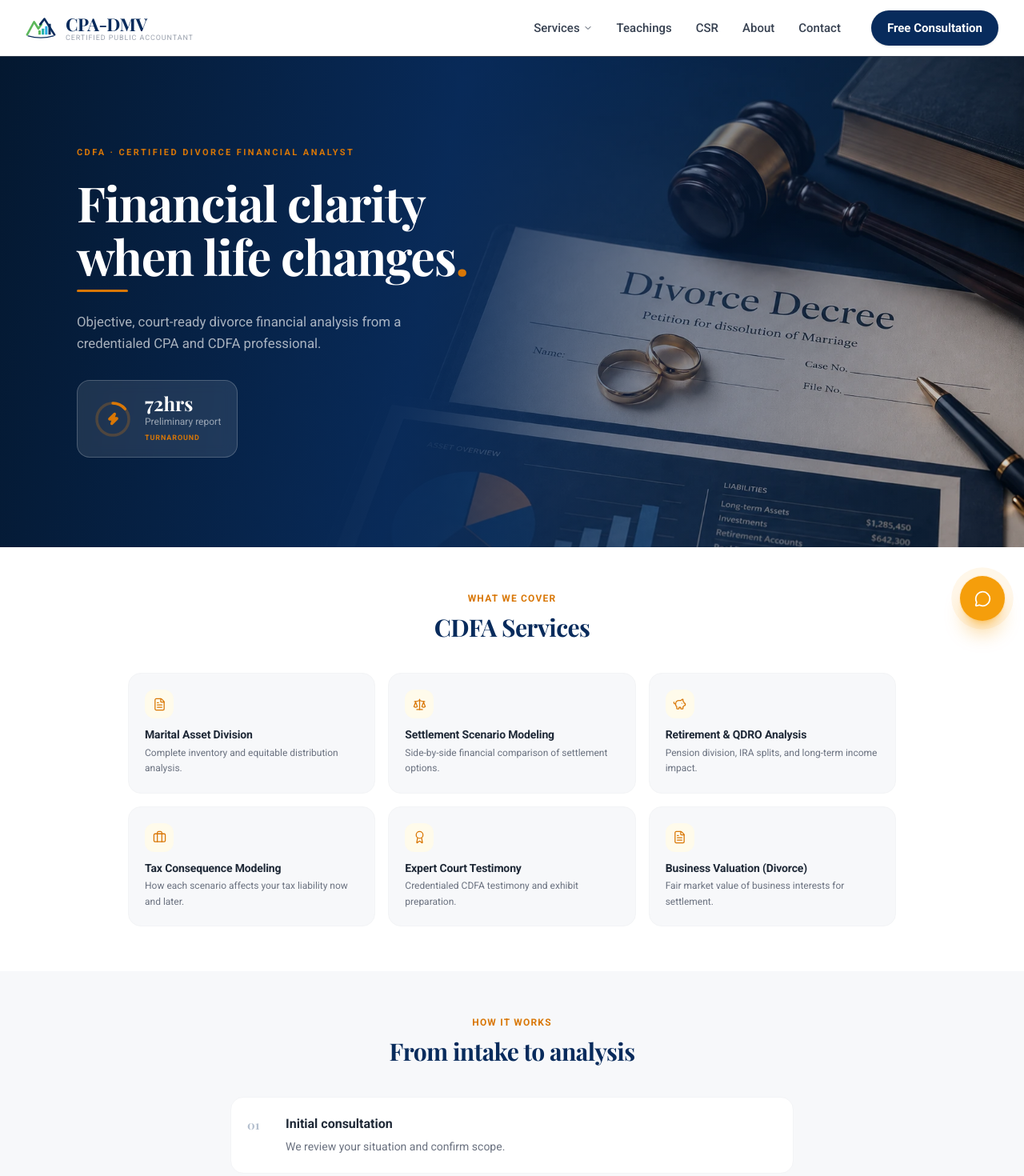
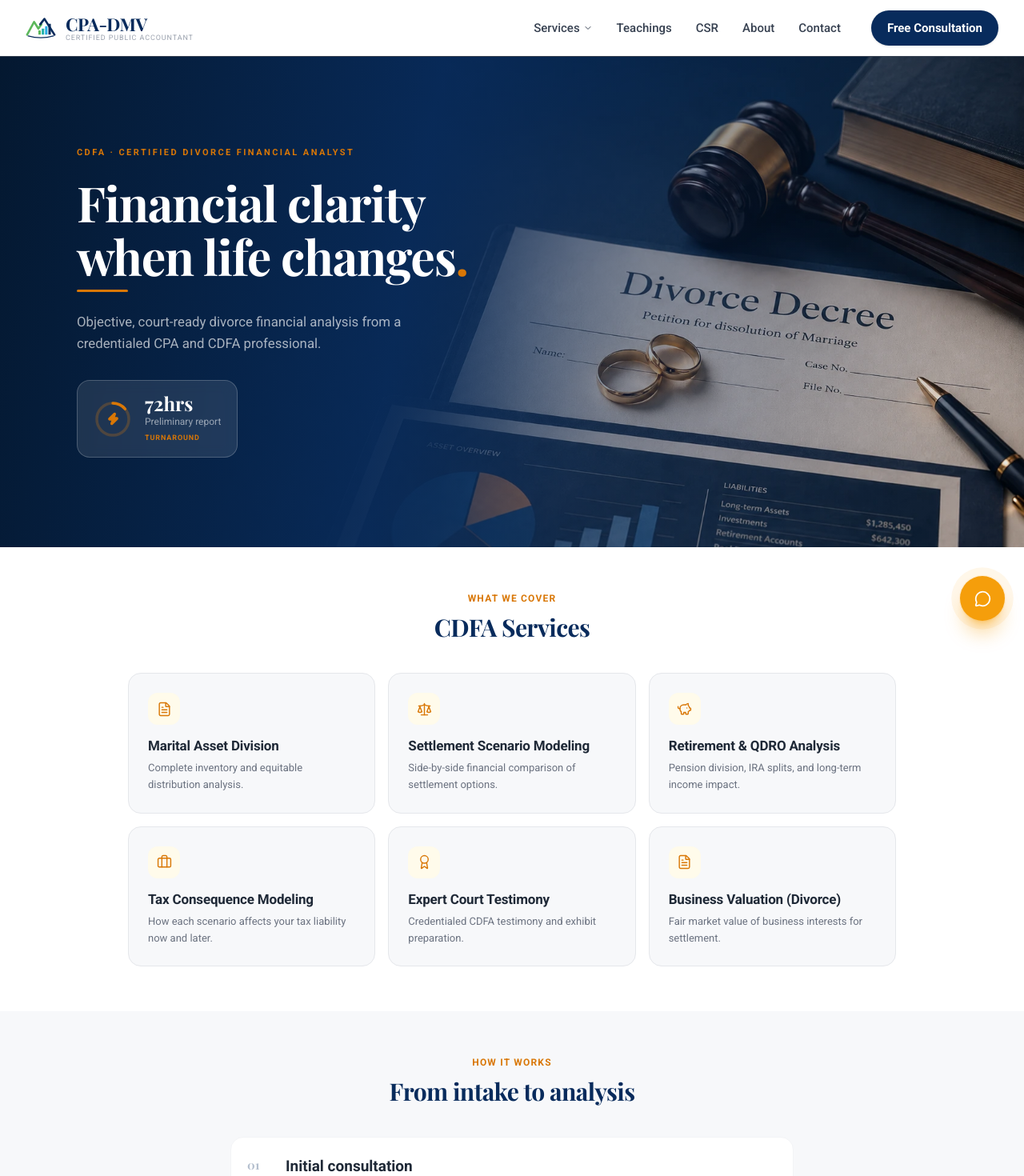
Before and after one commit to cpa-dmv/website, a Next.js app: page /website/cdfa-services in a window 1280 px wide. Shown: the top 1470 px of the page at 80% size. Built offline with nearby package versions, Linux system fonts and the light colour scheme.

Commit message:
Update website

```diff
--- a/app/cdfa-services/page.tsx
+++ b/app/cdfa-services/page.tsx
@@ -28,18 +28,18 @@ export default function CDFAPage() {
     <div className="bg-white pt-[70px]">
 
       {/* Hero */}
-      <section className="relative overflow-hidden min-h-[520px] flex items-center">
+      <section className="relative overflow-hidden min-h-[520px] flex items-center bg-[#041830]">
         {/* Background photo */}
-        <div className="absolute inset-0">
+        <div className="absolute inset-0 w-full h-full">
           <img
             src="/images/cdfa-hero.jpg"
             alt=""
             aria-hidden="true"
-            className="w-full h-full object-cover object-center"
+            style={{ position: "absolute", inset: 0, width: "100%", height: "100%", objectFit: "cover", objectPosition: "center" }}
           />
           {/* Dark gradient overlay — heavy left, fades right */}
           <div className="absolute inset-0"
-            style={{ background: "linear-gradient(100deg, rgba(4,24,48,0.97) 0%, rgba(8,43,92,0.88) 42%, rgba(8,43,92,0.45) 65%, rgba(4,24,48,0.15) 100%)" }} />
+            style={{ background: "linear-gradient(100deg, rgba(4,24,48,0.96) 0%, rgba(8,43,92,0.85) 40%, rgba(8,43,92,0.4) 62%, rgba(4,24,48,0.05) 100%)" }} />
         </div>
 
         {/* Content */}
@@ -123,12 +123,12 @@ export default function CDFAPage() {
               <motion.div key={s.label}
                 initial={{ opacity: 0, y: 16 }} whileInView={{ opacity: 1, y: 0 }}
                 viewport={{ once: true }} transition={{ delay: i * 0.07 }}
-                className="bg-[#F7F8FA] hover:bg-white border border-gray-100 hover:border-[#D97706]/20 hover:shadow-md rounded-2xl p-5 transition-all group">
-                <div className="w-9 h-9 rounded-xl bg-amber-50 flex items-center justify-center mb-3">
-                  <s.icon size={17} className="text-[#D97706]" strokeWidth={1.8} />
+                className="bg-[#F7F8FA] hover:bg-white border border-gray-200 hover:border-[#D97706]/30 hover:shadow-md rounded-2xl p-6 transition-all group">
+                <div className="w-10 h-10 rounded-xl bg-amber-50 flex items-center justify-center mb-4">
+                  <s.icon size={19} className="text-[#D97706]" strokeWidth={1.8} />
                 </div>
-                <h3 className="font-bold text-[#1F2937] text-[14px] mb-1 group-hover:text-[#082B5C]">{s.label}</h3>
-                <p className="text-[#6B7280] text-[12px] leading-relaxed">{s.desc}</p>
+                <h3 className="font-bold text-[#1F2937] text-[17px] mb-1.5 group-hover:text-[#082B5C]">{s.label}</h3>
+                <p className="text-[#6B7280] text-[13px] leading-relaxed">{s.desc}</p>
               </motion.div>
             ))}
           </div>
@@ -155,7 +155,7 @@ export default function CDFAPage() {
                 </span>
                 <div className="flex-1 flex items-start justify-between gap-3">
                   <div>
-                    <p className={`font-bold text-[16px] ${step.highlight ? "text-[#92400E]" : "text-[#1F2937]"}`}>{step.label}</p>
+                    <p className={`font-bold text-[19px] ${step.highlight ? "text-[#92400E]" : "text-[#1F2937]"}`}>{step.label}</p>
                     <p className={`text-[14px] mt-1 ${step.highlight ? "text-[#B45309]" : "text-[#6B7280]"}`}>{step.desc}</p>
                   </div>
                   {step.highlight && <TurnaroundBadge size="sm" />}
```
